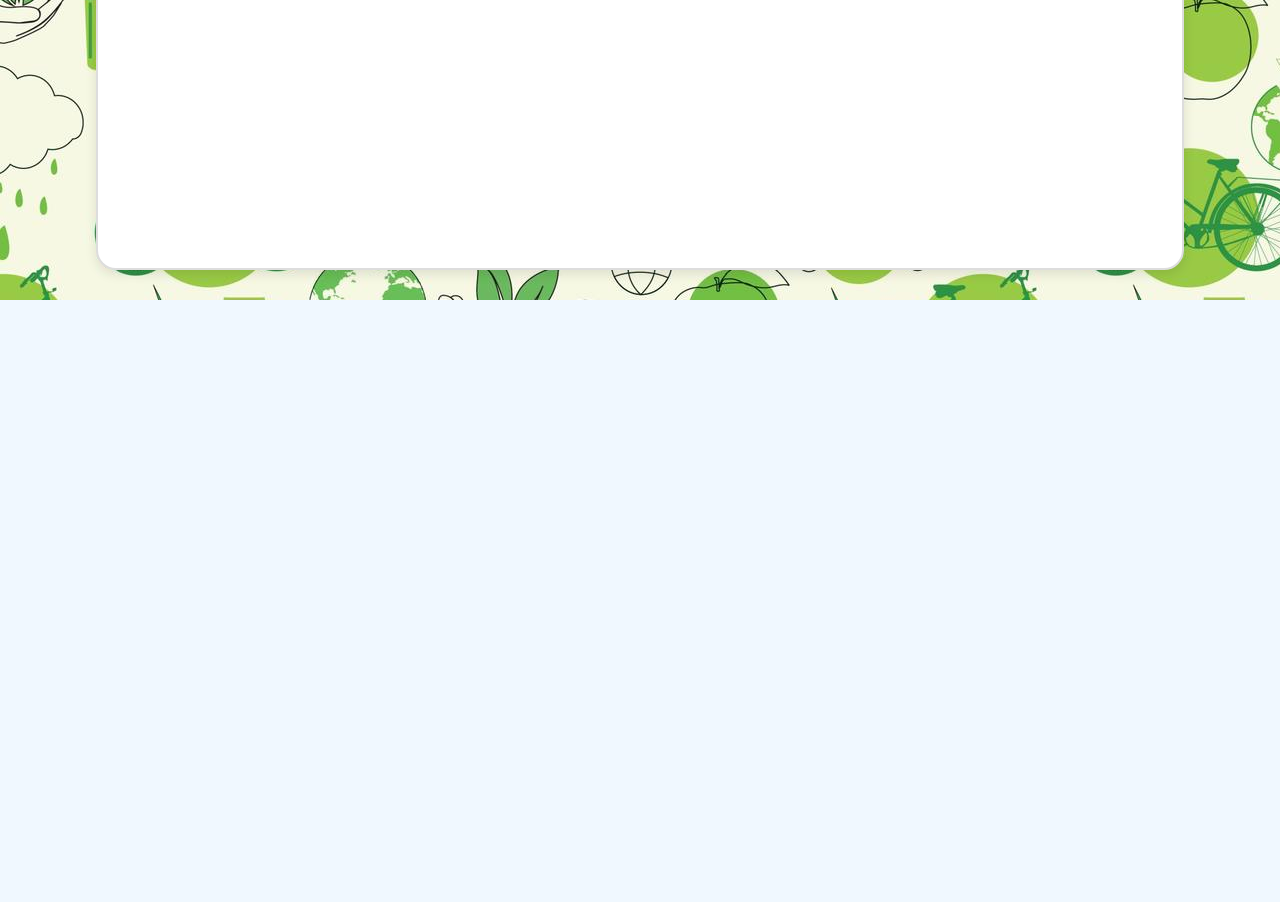
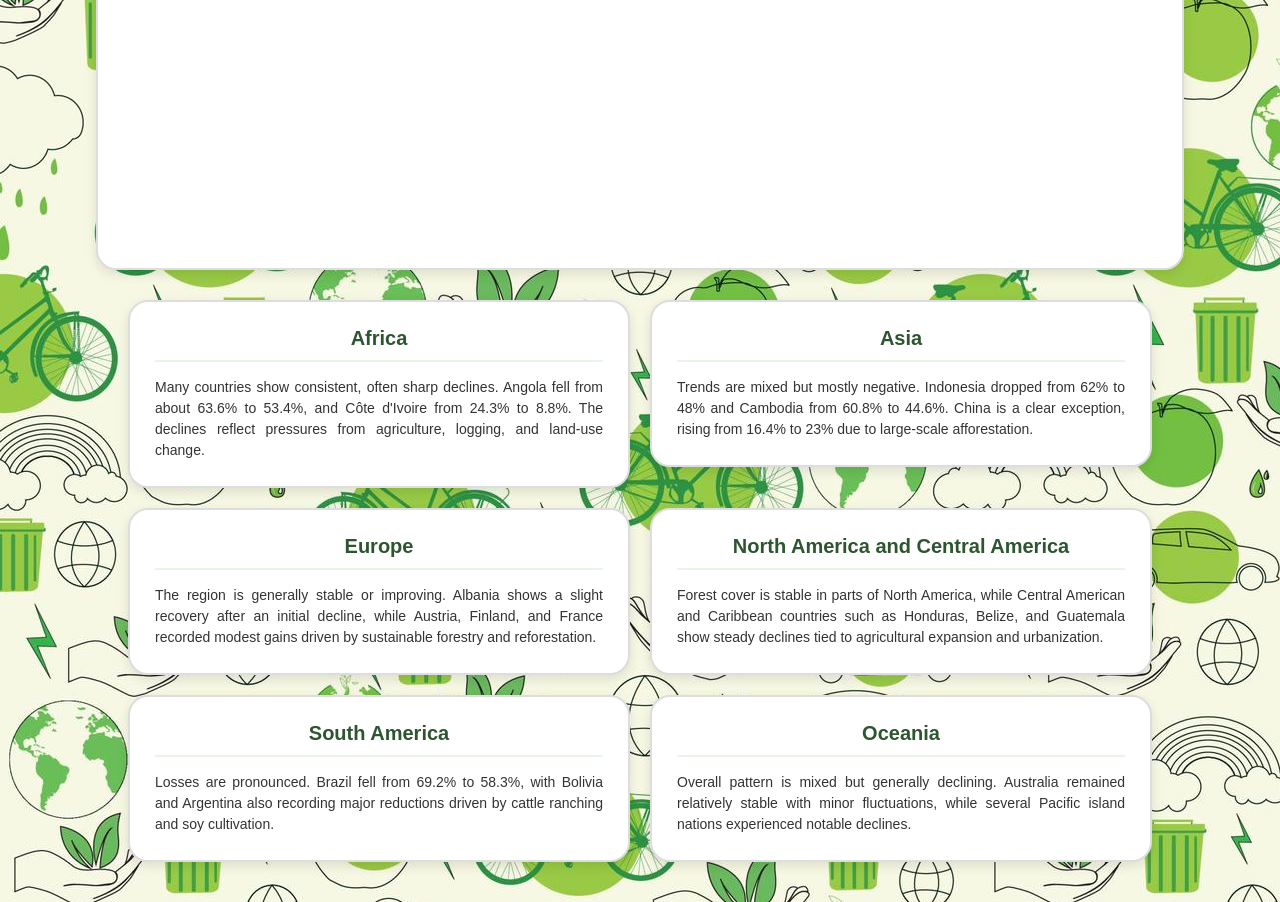
Before and after one commit to awal0069/FIT3179, a plain HTML site: page index.html in a window 1280 px wide. Shown: the part 864-1766 px from the top of the page. Before the commit the page ends 1164 px from the top, so only its background shows below. Drawn offline with Linux system fonts and the light colour scheme; a script that the page names is missing.

Commit message:
18/10/2025 16:28

```diff
--- a/css/styles.css
+++ b/css/styles.css
@@ -139,3 +139,49 @@ h2 {
     border-radius: 4px;
     background-color: white;
 }
+
+/* Regional Analysis Grid */
+.regional-grid {
+    display: grid;
+    grid-template-columns: 1fr 1fr;
+    grid-template-rows: auto auto auto;
+    gap: 20px;
+    width: 80vw;
+    max-width: 1300px;
+    margin: 20px auto;
+}
+
+.region-bubble {
+    background-color: #ffffff;
+    border: 2px solid #ddd;
+    border-radius: 20px;
+    box-shadow: 0 4px 12px rgba(0, 0, 0, 0.1);
+    padding: 25px;
+    height: fit-content;
+}
+
+.region-bubble h3 {
+    margin: 0 0 15px 0;
+    font-size: 20px;
+    font-weight: bold;
+    color: #2c5530;
+    text-align: center;
+    border-bottom: 2px solid #e8f5e8;
+    padding-bottom: 10px;
+}
+
+.region-bubble p {
+    margin: 0;
+    font-size: 14px;
+    line-height: 1.5;
+    color: #333;
+    text-align: justify;
+}
+
+/* Responsive design for smaller screens */
+@media (max-width: 768px) {
+    .regional-grid {
+        grid-template-columns: 1fr;
+        grid-template-rows: auto;
+    }
+}
--- a/index.html
+++ b/index.html
@@ -39,6 +39,39 @@
     </div>
   </div>
 
+  <!-- Regional Analysis Bubbles -->
+  <div class="regional-grid">
+    <div class="region-bubble">
+      <h3>Africa</h3>
+      <p>Many countries show consistent, often sharp declines. Angola fell from about 63.6% to 53.4%, and Côte d'Ivoire from 24.3% to 8.8%. The declines reflect pressures from agriculture, logging, and land-use change.</p>
+    </div>
+
+    <div class="region-bubble">
+      <h3>Asia</h3>
+      <p>Trends are mixed but mostly negative. Indonesia dropped from 62% to 48% and Cambodia from 60.8% to 44.6%. China is a clear exception, rising from 16.4% to 23% due to large-scale afforestation.</p>
+    </div>
+
+    <div class="region-bubble">
+      <h3>Europe</h3>
+      <p>The region is generally stable or improving. Albania shows a slight recovery after an initial decline, while Austria, Finland, and France recorded modest gains driven by sustainable forestry and reforestation.</p>
+    </div>
+
+    <div class="region-bubble">
+      <h3>North America and Central America</h3>
+      <p>Forest cover is stable in parts of North America, while Central American and Caribbean countries such as Honduras, Belize, and Guatemala show steady declines tied to agricultural expansion and urbanization.</p>
+    </div>
+
+    <div class="region-bubble">
+      <h3>South America</h3>
+      <p>Losses are pronounced. Brazil fell from 69.2% to 58.3%, with Bolivia and Argentina also recording major reductions driven by cattle ranching and soy cultivation.</p>
+    </div>
+
+    <div class="region-bubble">
+      <h3>Oceania</h3>
+      <p>Overall pattern is mixed but generally declining. Australia remained relatively stable with minor fluctuations, while several Pacific island nations experienced notable declines.</p>
+    </div>
+  </div>
+
   <script type="text/javascript">
     // Function to embed both visualizations
     function embedVisualizations() {
```
Also changed, not shown: js/interactiveForestCoverage.json (+25 -1 lines).
